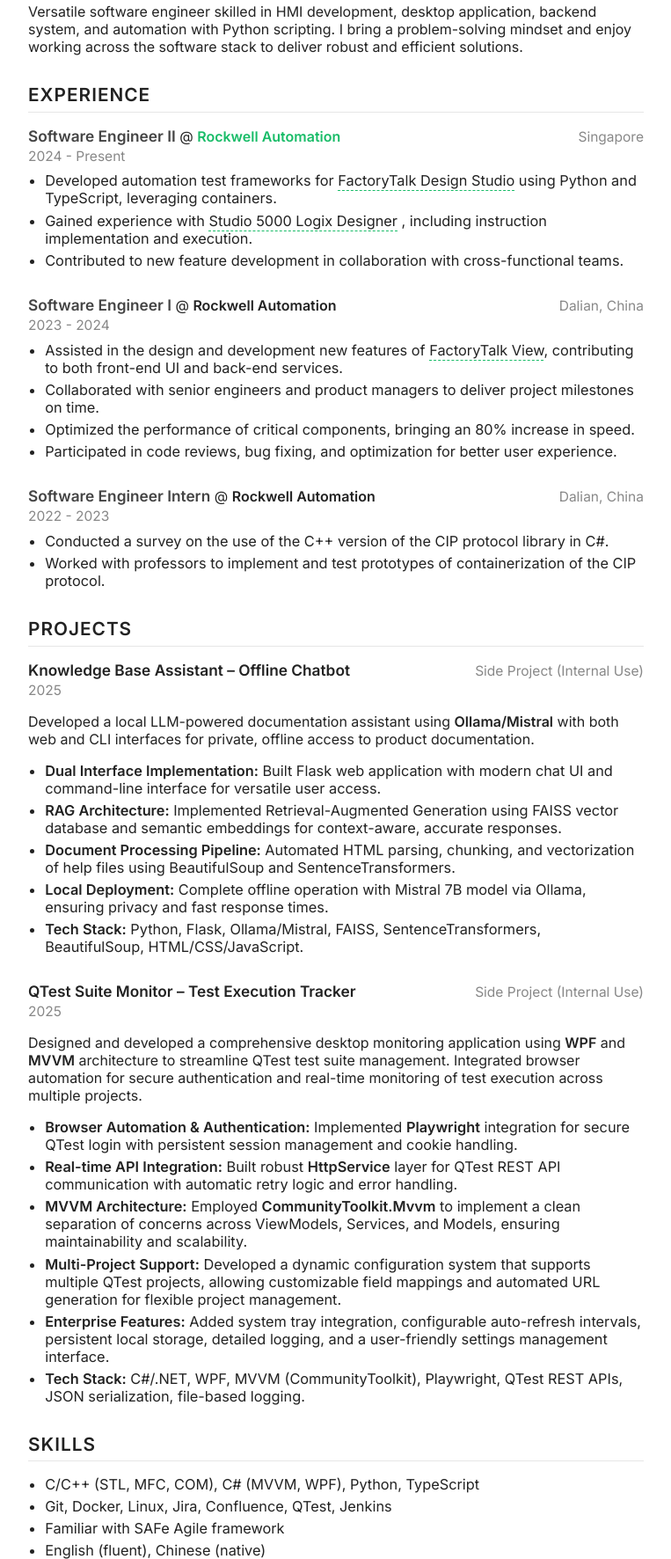
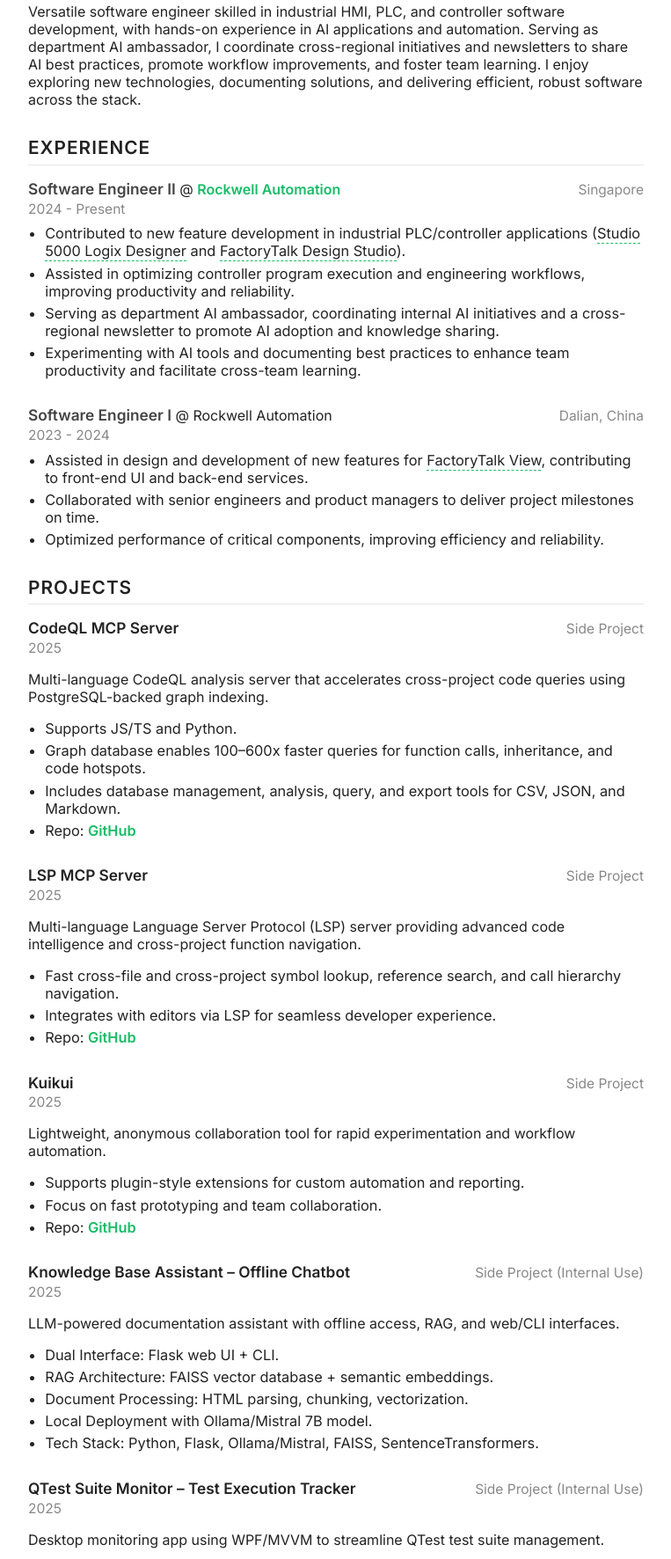
Before and after one commit to thousandmiles/thousandmiles.github.io, a plain HTML site: page index.html in a window 1280 px wide. Shown: the part 271-2043 px from the top of the page at 88% size, without its empty margins (258-1021 px from the left). Drawn offline with Linux system fonts and the light colour scheme.

Commit message:
Update index.html

```diff
--- a/index.html
+++ b/index.html
@@ -73,7 +73,6 @@
             text-transform: uppercase;
         }
 
-        /* EXPERIENCE SECTION STYLING */
         .job,
         .project {
             margin-bottom: 1.9rem;
@@ -192,16 +191,19 @@
             <h1>Forrest Xiangyang Long</h1>
             <div class="subtitle">Software Engineer | Singapore</div>
             <div class="contact">
-                Email: <a href="mailto:longxy98@foxmail.com">longxy98@foxmail.com</a> |
-                GitHub: <a href="https://github.com/thousandmiles" target="_blank">thousandmiles</a> |
-                LinkedIn: <a href="https://www.linkedin.com/in/forrest-long-82150a260" target="_blank">Forrest Long</a>
+                <a href="mailto:longxy98@foxmail.com">longxy98@foxmail.com</a> |
+                <a href="https://github.com/thousandmiles" target="_blank">GitHub</a> |
+                <a href="https://thousandmiles.github.io/blog/" target="_blank">Blog</a> |
+                <a href="https://www.linkedin.com/in/forrest-long-82150a260" target="_blank">LinkedIn</a>
             </div>
         </header>
 
         <section>
             <h2>About Me</h2>
             <p>
-                Versatile software engineer skilled in HMI development, desktop application, backend system, and automation with Python scripting. I bring a problem-solving mindset and enjoy working across the software stack to deliver robust and efficient solutions.
+                Versatile software engineer skilled in industrial HMI, PLC, and controller software development, with hands-on experience in AI applications and automation.
+                Serving as department AI ambassador, I coordinate cross-regional initiatives and newsletters to share AI best practices, promote workflow improvements, and foster team learning.
+                I enjoy exploring new technologies, documenting solutions, and delivering efficient, robust software across the stack.
             </p>
         </section>
 
@@ -217,115 +219,108 @@
                 </div>
                 <div class="job-date">2024 - Present</div>
                 <ul class="job-bullets">
-                    <li>
-                        Developed automation test frameworks for
-                        <a href="https://www.rockwellautomation.com/en-in/products/software/factorytalk/design-studio.html" target="_blank" class="product-link">FactoryTalk Design Studio</a>
-                        using Python and TypeScript, leveraging containers.
-                    </li>
-                    <li>
-                        Gained experience with
-                        <a href="https://www.rockwellautomation.com/en-us/products/software/factorytalk/designsuite/studio-5000/studio-5000-logix-designer.html" target="_blank" class="product-link">Studio 5000 Logix Designer</a>
-                        , including instruction implementation and execution.
-                    </li>
-                    <li>
-                        Contributed to new feature development in collaboration with cross-functional teams.
-                    </li>
+                    <li>Contributed to new feature development in industrial PLC/controller applications (<a href="https://www.rockwellautomation.com/en-us/products/software/factorytalk/designsuite/studio-5000/studio-5000-logix-designer.html" target="_blank" class="product-link">Studio 5000 Logix Designer</a> and <a href="https://www.rockwellautomation.com/en-in/products/software/factorytalk/design-studio.html" target="_blank" class="product-link">FactoryTalk Design Studio</a>).</li>
+                    <li>Assisted in optimizing controller program execution and engineering workflows, improving productivity and reliability.</li>
+                    <li>Serving as department AI ambassador, coordinating internal AI initiatives and a cross-regional newsletter to promote AI adoption and knowledge sharing.</li>
+                    <li>Experimenting with AI tools and documenting best practices to enhance team productivity and facilitate cross-team learning.</li>
                 </ul>
             </div>
+
             <div class="job">
                 <div class="job-header">
                     <div class="company-title">
                         <span class="job-title"><strong>Software Engineer I</strong></span>
-                        <span class="job-company"> @ <strong>Rockwell Automation</strong></span>
+                        <span class="job-company"> @ Rockwell Automation</span>
                     </div>
                     <div class="job-location">Dalian, China</div>
                 </div>
                 <div class="job-date">2023 - 2024</div>
                 <ul class="job-bullets">
-                    <li>Assisted in the design and development new features of <a href="https://www.rockwellautomation.com/en-in/products/software/factorytalk/operationsuite/view.html" target="_blank" class="product-link">FactoryTalk View</a>, contributing to both front-end UI and back-end services.</li>
+                    <li>Assisted in design and development of new features for <a href="https://www.rockwellautomation.com/en-in/products/software/factorytalk/operationsuite/view.html" target="_blank" class="product-link">FactoryTalk View</a>, contributing to front-end UI and back-end services.</li>
                     <li>Collaborated with senior engineers and product managers to deliver project milestones on time.</li>
-                    <li>Optimized the performance of critical components, bringing an 80% increase in speed.</li>
-                    <li>Participated in code reviews, bug fixing, and optimization for better user experience.</li>
-                </ul>
-            </div>
-            <div class="job">
-                <div class="job-header">
-                    <div class="company-title">
-                        <span class="job-title"><strong>Software Engineer Intern</strong></span>
-                        <span class="job-company"> @ <strong>Rockwell Automation</strong></span>
-                    </div>
-                    <div class="job-location">Dalian, China</div>
-                </div>
-                <div class="job-date">2022 - 2023</div>
-                <ul class="job-bullets">
-                    <li>Conducted a survey on the use of the C++ version of the CIP protocol library in C#.</li>
-                    <li>Worked with professors to implement and test prototypes of containerization of the CIP protocol.</li>
+                    <li>Optimized performance of critical components, improving efficiency and reliability.</li>
                 </ul>
             </div>
         </section>
 
         <section>
             <h2>Projects</h2>
+            <!-- CodeQL MCP Server -->
             <div class="project">
                 <div class="project-header">
-                    <div class="company-title">
-                        <span class="project-title"><strong>Knowledge Base Assistant – Offline Chatbot</strong></span>
-                    </div>
+                    <div class="company-title"><span class="project-title"><strong>CodeQL MCP Server</strong></span></div>
+                    <div class="project-role">Side Project</div>
+                </div>
+                <div class="project-date">2025</div>
+                <p>Multi-language CodeQL analysis server that accelerates cross-project code queries using PostgreSQL-backed graph indexing.</p>
+                <ul class="project-bullets">
+                    <li>Supports JS/TS and Python.</li>
+                    <li>Graph database enables 100–600x faster queries for function calls, inheritance, and code hotspots.</li>
+                    <li>Includes database management, analysis, query, and export tools for CSV, JSON, and Markdown.</li>
+                    <li>Repo: <a href="https://github.com/thousandmiles/codeql-mcp-server" target="_blank" class="project-link">GitHub</a></li>
+                </ul>
+            </div>
+            <!-- LSP MCP Server -->
+            <div class="project">
+                <div class="project-header">
+                    <div class="company-title"><span class="project-title"><strong>LSP MCP Server</strong></span></div>
+                    <div class="project-role">Side Project</div>
+                </div>
+                <div class="project-date">2025</div>
+                <p>Multi-language Language Server Protocol (LSP) server providing advanced code intelligence and cross-project function navigation.</p>
+                <ul class="project-bullets">
+                    <li>Fast cross-file and cross-project symbol lookup, reference search, and call hierarchy navigation.</li>
+                    <li>Integrates with editors via LSP for seamless developer experience.</li>
+                    <li>Repo: <a href="https://github.com/thousandmiles/lsp-mcp-server" target="_blank" class="project-link">GitHub</a></li>
+                </ul>
+            </div>
+            <!-- Kuikui -->
+            <div class="project">
+                <div class="project-header">
+                    <div class="company-title"><span class="project-title"><strong>Kuikui</strong></span></div>
+                    <div class="project-role">Side Project</div>
+                </div>
+                <div class="project-date">2025</div>
+                <p>Lightweight, anonymous collaboration tool for rapid experimentation and workflow automation.</p>
+                <ul class="project-bullets">
+                    <li>Supports plugin-style extensions for custom automation and reporting.</li>
+                    <li>Focus on fast prototyping and team collaboration.</li>
+                    <li>Repo: <a href="https://github.com/thousandmiles/kuikui" target="_blank" class="project-link">GitHub</a></li>
+                </ul>
+            </div>
+            <!-- Knowledge Base Assistant -->
+            <div class="project">
+                <div class="project-header">
+                    <div class="company-title"><span class="project-title"><strong>Knowledge Base Assistant – Offline Chatbot</strong></span></div>
                     <div class="project-role">Side Project (Internal Use)</div>
                 </div>
                 <div class="project-date">2025</div>
-                <p>Developed a local LLM-powered documentation assistant using <strong>Ollama/Mistral</strong> with both web and CLI interfaces for private, offline access to product documentation.</p>
+                <p>LLM-powered documentation assistant with offline access, RAG, and web/CLI interfaces.</p>
                 <ul class="project-bullets">
-                    <li>
-                        <strong>Dual Interface Implementation:</strong> Built Flask web application with modern chat UI and command-line interface for versatile user access.
-                    </li>
-                    <li>
-                        <strong>RAG Architecture:</strong> Implemented Retrieval-Augmented Generation using FAISS vector database and semantic embeddings for context-aware, accurate responses.
-                    </li>
-                    <li>
-                        <strong>Document Processing Pipeline:</strong> Automated HTML parsing, chunking, and vectorization of help files using BeautifulSoup and SentenceTransformers.
-                    </li>
-                    <li>
-                        <strong>Local Deployment:</strong> Complete offline operation with Mistral 7B model via Ollama, ensuring privacy and fast response times.
-                    </li>
-                    <li>
-                        <strong>Tech Stack:</strong> Python, Flask, Ollama/Mistral, FAISS, SentenceTransformers, BeautifulSoup, HTML/CSS/JavaScript.
-                    </li>
+                    <li>Dual Interface: Flask web UI + CLI.</li>
+                    <li>RAG Architecture: FAISS vector database + semantic embeddings.</li>
+                    <li>Document Processing: HTML parsing, chunking, vectorization.</li>
+                    <li>Local Deployment with Ollama/Mistral 7B model.</li>
+                    <li>Tech Stack: Python, Flask, Ollama/Mistral, FAISS, SentenceTransformers.</li>
                 </ul>
             </div>
-
+            <!-- QTest Suite Monitor -->
             <div class="project">
                 <div class="project-header">
-                    <div class="company-title">
-                        <span class="project-title"><strong>QTest Suite Monitor – Test Execution Tracker</strong></span>
-                    </div>
+                    <div class="company-title"><span class="project-title"><strong>QTest Suite Monitor – Test Execution Tracker</strong></span></div>
                     <div class="project-role">Side Project (Internal Use)</div>
                 </div>
                 <div class="project-date">2025</div>
-                <p>Designed and developed a comprehensive desktop monitoring application using <strong>WPF</strong> and <strong>MVVM</strong> architecture to streamline QTest test suite management. Integrated browser automation for secure authentication and real-time monitoring of test execution across multiple projects.</p>
+                <p>Desktop monitoring app using WPF/MVVM to streamline QTest test suite management.</p>
                 <ul class="project-bullets">
-                    <li>
-                        <strong>Browser Automation & Authentication:</strong> Implemented <strong>Playwright</strong> integration for secure QTest login with persistent session management and cookie handling.
-                    </li>
-                    <li>
-                        <strong>Real-time API Integration:</strong> Built robust <strong>HttpService</strong> layer for QTest REST API communication with automatic retry logic and error handling.
-                    </li>
-                    <li>
-                        <strong>MVVM Architecture:</strong> Employed <strong>CommunityToolkit.Mvvm</strong> to implement a clean separation of concerns across ViewModels, Services, and Models, ensuring maintainability and scalability.
-                    </li>
-                    <li>
-                        <strong>Multi-Project Support:</strong> Developed a dynamic configuration system that supports multiple QTest projects, allowing customizable field mappings and automated URL generation for flexible project management.
-                    </li>
-                    <li>
-                        <strong>Enterprise Features:</strong> Added system tray integration, configurable auto-refresh intervals, persistent local storage, detailed logging, and a user-friendly settings management interface.
-                    </li>
-                    <li>
-                        <strong>Tech Stack:</strong> C#/.NET, WPF, MVVM (CommunityToolkit), Playwright, QTest REST APIs, JSON serialization, file-based logging.
-                    </li>
+                    <li>Browser Automation & Authentication: Playwright integration for secure login.</li>
+                    <li>Real-time API Integration: HttpService layer for QTest REST API with retry and error handling.</li>
+                    <li>MVVM Architecture: CommunityToolkit.Mvvm for maintainability and scalability.</li>
+                    <li>Multi-Project Support: Dynamic configuration system and URL generation.</li>
+                    <li>Enterprise Features: System tray, auto-refresh, persistent storage, logging.</li>
                 </ul>
             </div>
         </section>
-
         <section>
             <h2>Skills</h2>
             <ul class="job-bullets">
```
